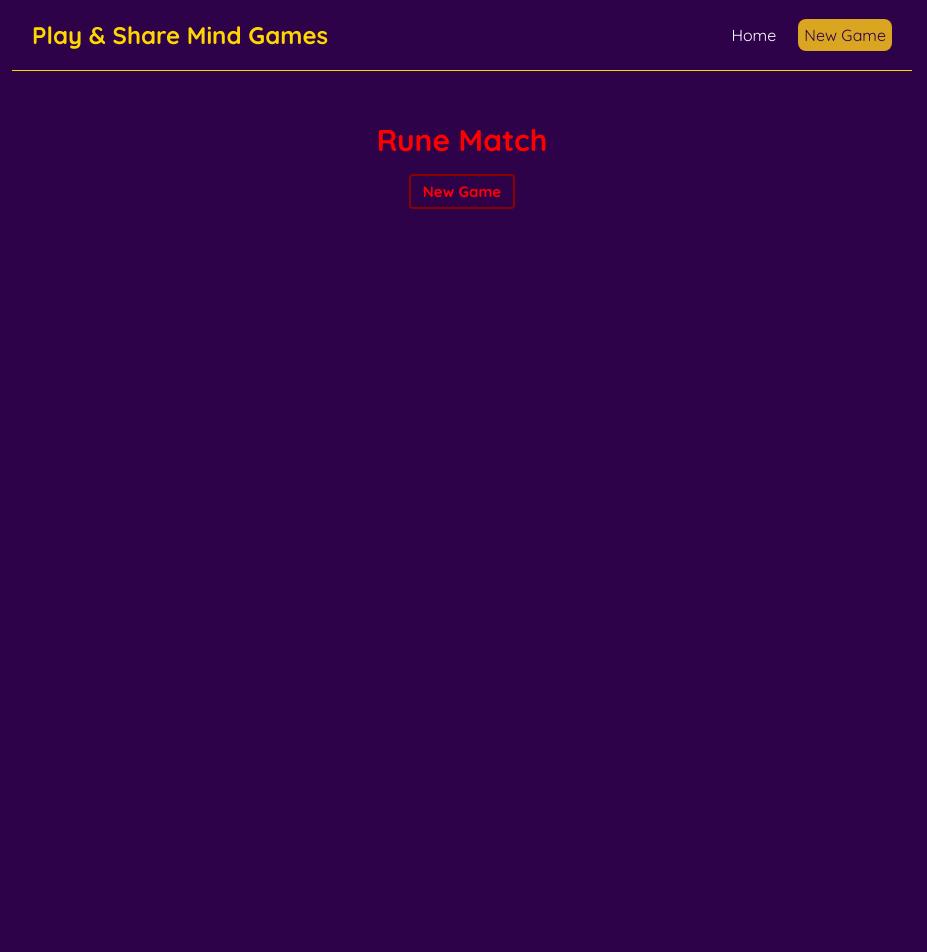
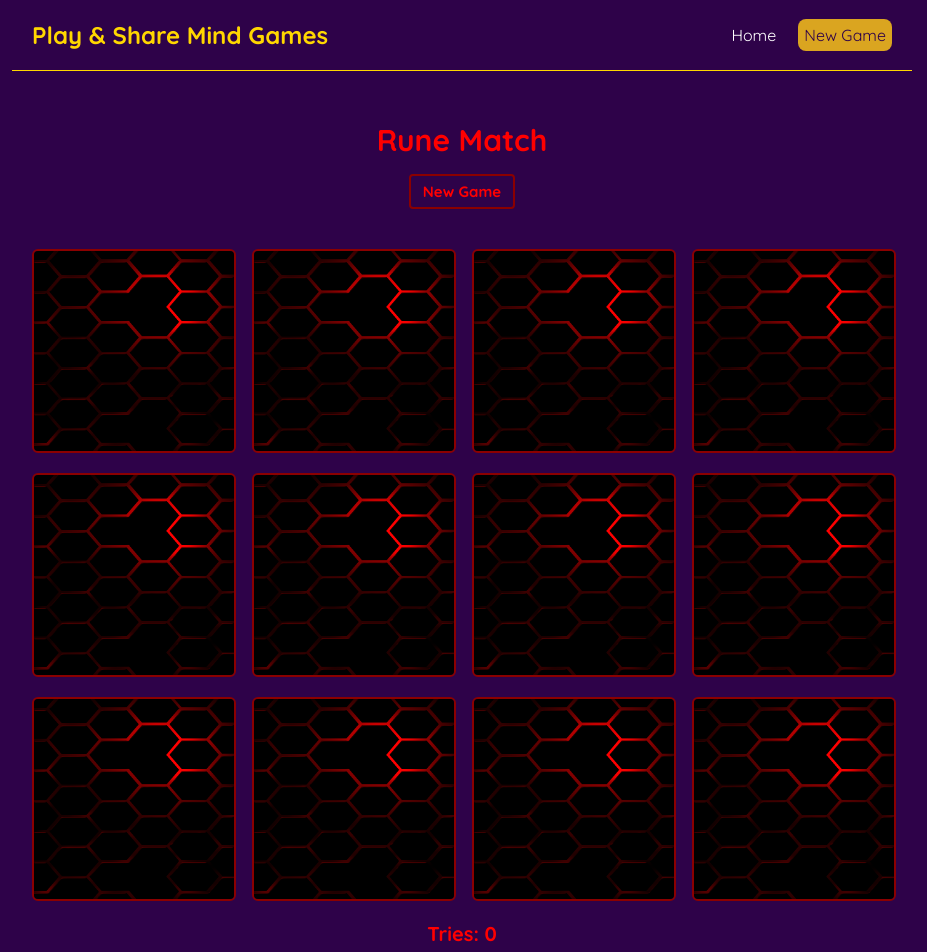
Before and after one commit to Rulo17/TFG, a React (Create React App) app: page /runematch in a window 1280 px wide. Shown: the top 952 px of the page, without its empty margins (178-1105 px from the left). Before the commit the page ends 800 px from the top, so only its background shows below. Built offline with nearby package versions, Linux system fonts and the light colour scheme.

Commit message:
Adding styles to create an animation when flipping the cards and adding turn count

```diff
--- a/src/index.css
+++ b/src/index.css
@@ -172,6 +172,13 @@
   color: black;
 }
 
+.Rune p {
+  color: red;
+  font-weight: bold;
+  font-size: 20px;
+  margin-top: 20px;
+}
+
 .card-grid {
   margin-top: 40px;
   display: grid;
--- a/src/memory_game/Rune.js
+++ b/src/memory_game/Rune.js
@@ -16,6 +16,7 @@
     const [turns, setTurns] = useState(0);
     const [choiceOne, setChoiceOne] = useState(null);
     const [choiceTwo, setChoiceTwo] = useState(null);
+    const [disabled, setDisabled] = useState(false);
 
     // shuffle cards for new game
     const shuffleCards = () => {
@@ -23,18 +24,31 @@
             .sort(() => Math.random() - 0.5)
             .map(card => ({ ...card, id: Math.random() }));
 
+        setChoiceOne(null);
+        setChoiceTwo(null);
         setCards(shuffledCards);
         setTurns(0);
     }
+
+
+    //start game automatically
+    useEffect(() =>{
+        shuffleCards();
+    }, [])
+
 
     //handle a choice
     const handleChoice = (card) => {
         choiceOne ? setChoiceTwo(card) : setChoiceOne(card);
     }
 
+
     //comparing two cards
     useEffect(() => {
         if(choiceOne && choiceTwo) {
+
+            setDisabled(true);
+
             if(choiceOne.src === choiceTwo.src) {
                 setCards(prevCards => {
                     return prevCards.map(card => {
@@ -47,18 +61,21 @@
                 });
                 resetTurn();
             }else{
-                console.log('Wrong match!');
-                resetTurn();
+                setTimeout(() => resetTurn(), 750);
             }
+
         }
     }, [choiceOne, choiceTwo])
+
 
     //reset choices & increase turn
     const resetTurn = () => {
         setChoiceOne(null);
         setChoiceTwo(null);
         setTurns(turnCount => turnCount + 1);
+        setDisabled(false);
     }
+
 
     return (
         <div className="Rune">
@@ -67,9 +84,16 @@
 
             <div className="card-grid">
                 {cards.map(card => (
-                    <SingleCard key={card.id} card={card} handleChoice={handleChoice} />
-                ))}
+                    <SingleCard key={card.id}
+                    card={card}
+                    handleChoice={handleChoice}
+                    flipped={card === choiceOne || card === choiceTwo || card.matched}
+                    disabled={disabled}
+                    />
+                    ))}
             </div>
+
+            <p>Tries: {turns}</p>
         </div>
     );
 }
--- a/src/memory_game/component/SingleCard.css
+++ b/src/memory_game/component/SingleCard.css
@@ -12,3 +12,28 @@
 .card img.back {
   height: 200px;
 }
+
+
+/* front of card */
+.card .front {
+  transform: rotateY(90deg);
+  transition: all ease-in 0.2s;
+  position: absolute;
+}
+
+.flipped .front {
+  transform: rotateY(0deg);
+  transition-delay: 0.2s;
+}
+
+
+/* back of card */
+.card .back {
+  transition: all ease-in 0.2s;
+  transition-delay: 0.2s;
+}
+
+.flipped .back {
+  transform: rotateY(90deg);
+  transition-delay: 0s;
+}
--- a/src/memory_game/component/SingleCard.js
+++ b/src/memory_game/component/SingleCard.js
@@ -1,14 +1,16 @@
 import './SingleCard.css';
 
-export default function SingleCard({ card, handleChoice }) {
+export default function SingleCard({ card, handleChoice, flipped, disabled }) {
 
     const handleClick = () => {
-        handleChoice(card);
+        if(!disabled) {
+            handleChoice(card);
+        }
     }
 
     return (
         <div className="card">
-            <div>
+            <div className={flipped ? "flipped" : ""}>
                 <img className="front" src={card.src} alt="card front" />
                 <img className="back" src="/img/cover.png" onClick={handleClick} alt="cover" />
             </div>
```
